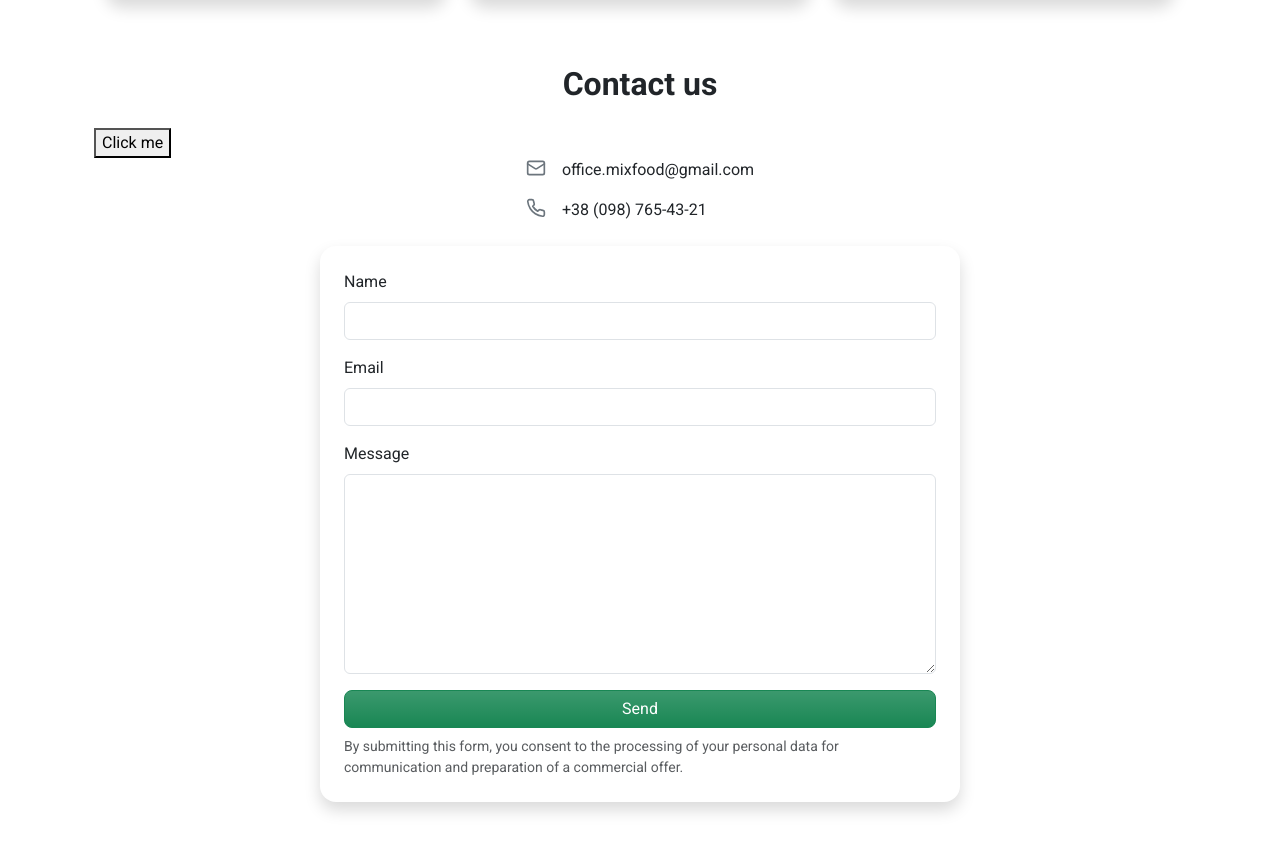
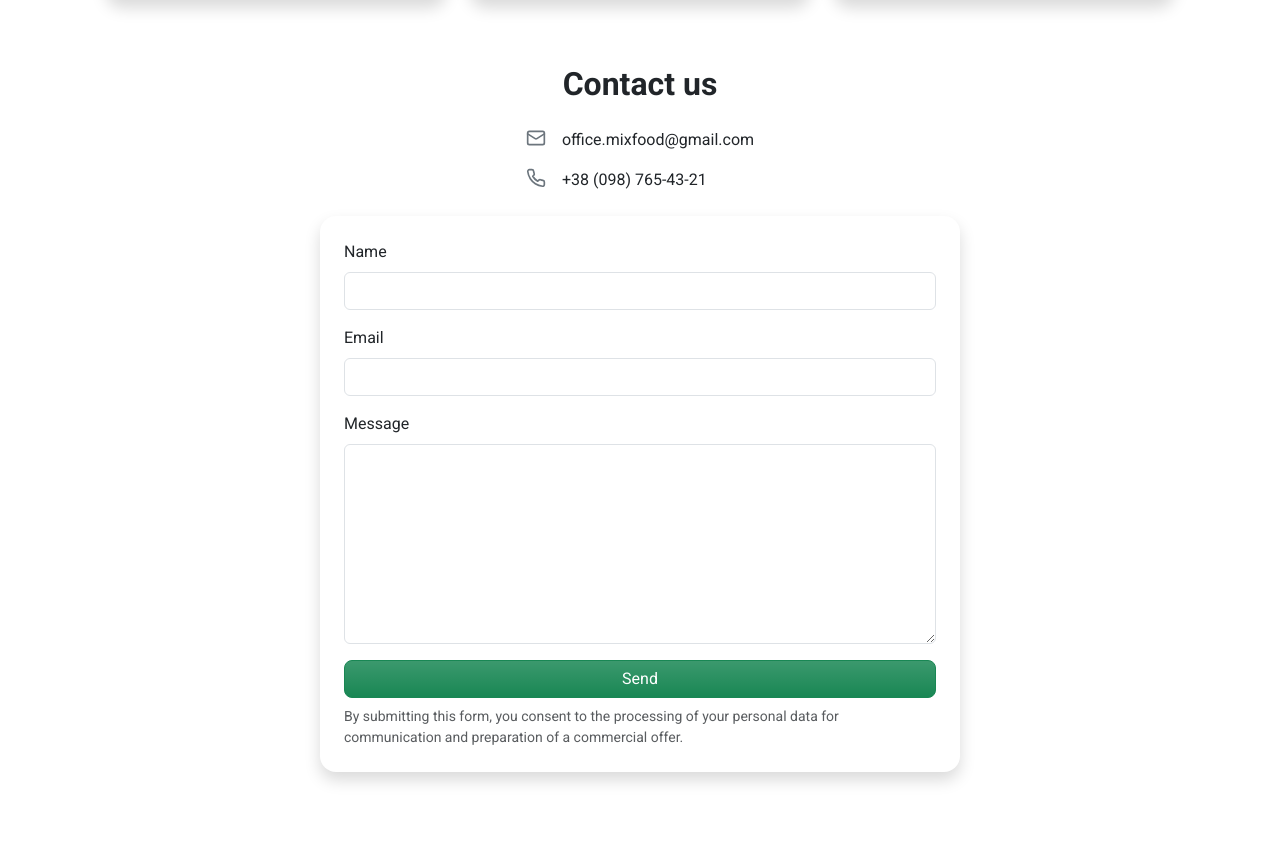
Before and after one commit to RenatAsadulov/Mix-food, a React (Vite) app: page / in a window 1280 px wide. Shown: the part 1365-2217 px from the top of the page. Built offline with nearby package versions, Linux system fonts and the light colour scheme.

Commit message:
remove button

```diff
--- a/src/sections/Contact.jsx
+++ b/src/sections/Contact.jsx
@@ -31,8 +31,6 @@ export default function Contact() {
         phone: "PIDORAS",
       }),
     });
-
-    console.log("response", response);
   };
 
   return (
@@ -47,12 +45,10 @@ export default function Contact() {
         {t("contact.title")}
       </motion.h3>
 
-      <button onClick={makeRequest}>Click me</button>
-
       {isMobile ? (
         <div>
           <div className="justify-self-center">
-            <div className="d-flex align-items-center flex-column gap-2">
+            <div className="d-flex align-items-center fle/x-column gap-2">
               <div>
                 <p className="d-flex align-items-start gap-2 text-secondary">
                   <Mail size={20} className="me-2" />
```
